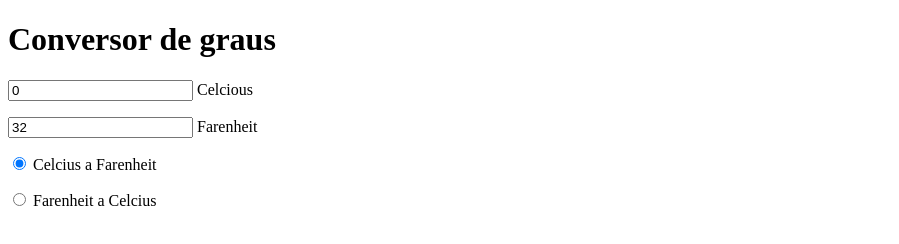
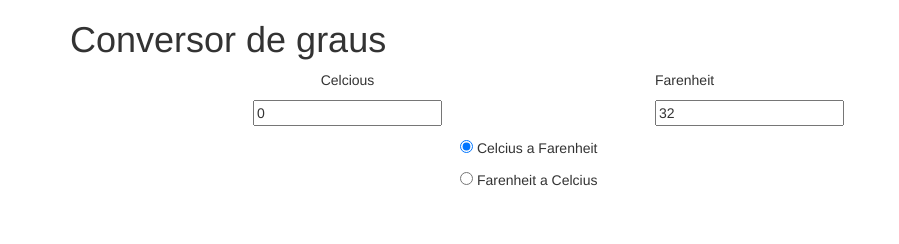
Before and after one commit to rcasamajo/ConversorGraus, a plain HTML site: page index.html in a window 1280 px wide. Shown: the whole page, without its empty margins (0-899 px from the left). Drawn offline with nearby package versions, Linux system fonts and the light colour scheme.

Commit message:
Amb Bootstrap

```diff
--- /dev/null
+++ b/css/conversor.css
@@ -0,0 +1,6 @@
+
+.center-block {
+    display: block;
+    margin-left: auto;
+    margin-right: auto;
+}
--- a/index.html
+++ b/index.html
@@ -3,17 +3,43 @@
 <head>
     <meta charset="UTF-8">
     <title>Conversor Graus</title>
+    <!-- Bootstrap -->
+    <link rel="stylesheet" href="http://maxcdn.bootstrapcdn.com/bootstrap/3.3.6/css/bootstrap.min.css">
+    <meta name="viewport" content="width=device-width, initial-scale=1">
+    <!-- Personalització de css-->
+    <link rel="stylesheet" type="text/css" href="css/conversor.css">
+    <!-- Angular -->
     <script src="http://ajax.googleapis.com/ajax/libs/angularjs/1.4.8/angular.min.js"></script>
 </head>
+
 <body ng-app="myApp" ng-controller="myController">
-<h1>Conversor de graus</h1>
+<div class="container">
+    <h1>Conversor de graus</h1>
+    <div class="row">
+        <div class="col-lg-6">
+            <p class="text-center">Celcious</p>
+            <p class="text-center"><input type="text" ng-model="cel" ng-change="calc()"></p>
+        </div>
 
-<p><input type="text" ng-model="cel" ng-change="calc()"> Celcious</p>
-<p><input type="text" ng-model="far" ng-change="calc()"> Farenheit</p>
+        <div class="col-lg-6">
+            <div class="center-block">
+                <p>Farenheit</p>
+                <p><input type="text" ng-model="far" ng-change="calc()"></p>
+            </div>
+        </div>
+    </div>
 
-<p><input type="radio" ng-model="dir" value="toF"> Celcius a Farenheit</p>
-<p><input type="radio" ng-model="dir" value="toC"> Farenheit a Celcius</p>
-
+    <div class="row">
+        <div class="col-lg-4">
+        </div>
+        <div class="col-lg-4">
+            <p><input type="radio" ng-model="dir" value="toF"> Celcius a Farenheit</p>
+            <p><input type="radio" ng-model="dir" value="toC"> Farenheit a Celcius</p>
+        </div>
+        <div class="col-lg-4">
+        </div>
+    </div>
+</div>
 
 <!-- Modules -->
 <script src="js/app.js"></script>
```
